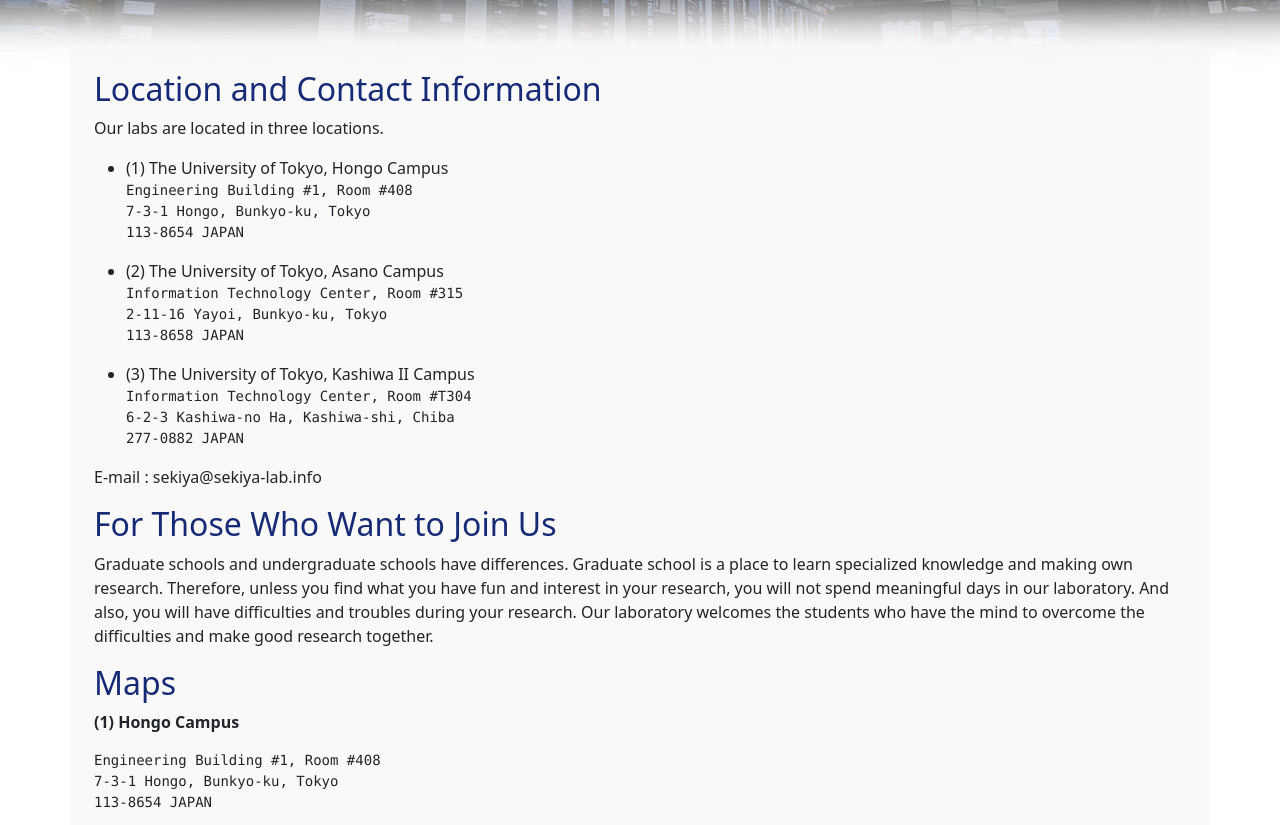
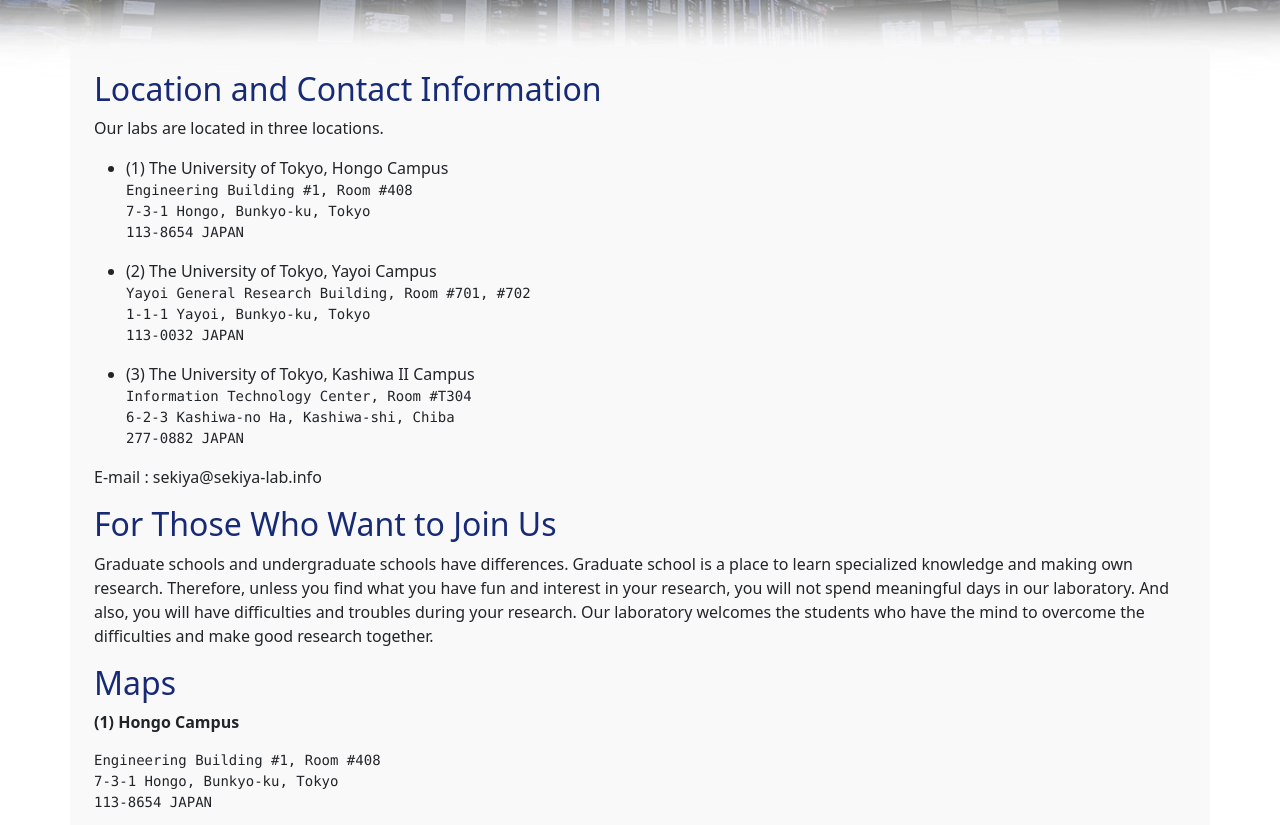
Before and after one commit to sekiya-lab/sekiya-lab.github.io, a Jekyll site: the page built from contacts.md, in a window 1280 px wide and 1400 px high, scrolled down 206 px, cut to the strip 0-825 px from the top of the window. Built offline with Jekyll 4.4.1, drawn with Linux system fonts in a browser that asks for light colours; some of the changed text lies outside the part shown.

Commit message:
Yayoi Campus

````diff
--- a/contacts.md
+++ b/contacts.md
@@ -15,11 +15,11 @@
 113-8654 JAPAN
 ```
 
-- (2) The University of Tokyo, Asano Campus
+- (2) The University of Tokyo, Yayoi Campus
 ```
-Information Technology Center, Room #315
-2-11-16 Yayoi, Bunkyo-ku, Tokyo
-113-8658 JAPAN
+Yayoi General Research Building, Room #701, #702
+1-1-1 Yayoi, Bunkyo-ku, Tokyo
+113-0032 JAPAN
 ```
 
 - (3) The University of Tokyo, Kashiwa II Campus
@@ -48,15 +48,15 @@
 
 <iframe style="border: 0;" src="https://www.google.com/maps/embed?pb=!1m18!1m12!1m3!1d3239.477891928723!2d139.75782275203716!3d35.71446378008916!2m3!1f0!2f0!3f0!3m2!1i1024!2i768!4f13.1!3m3!1m2!1s0x60188c310a6ec273%3A0x3c6dd1d509bece68!2z44CSMTEzLTAwMzMg5p2x5Lqs6YO95paH5Lqs5Yy65pys6YO377yX5LiB55uu77yTIOW3pTHlj7fppKg!5e0!3m2!1sja!2sjp!4v1621233788635!5m2!1sja!2sjp" width="600" height="450" allowfullscreen="allowfullscreen"></iframe>
 
-**(2) Asano Campus**
+**(2) Yayoi Campus**
 {: .mt-3 }
 ```
-Information Technology Center, Room #315
-2-11-16 Yayoi, Bunkyo-ku, Tokyo
-113-8658 JAPAN
+Yayoi General Research Building, Room #701, #702
+1-1-1 Yayoi, Bunkyo-ku, Tokyo
+113-0032 JAPAN
 ```
 
-<iframe style="border: 0;" src="https://www.google.com/maps/embed?pb=!1m18!1m12!1m3!1d3239.43424786638!2d139.76223505174596!3d35.715537435598186!2m3!1f0!2f0!3f0!3m2!1i1024!2i768!4f13.1!3m3!1m2!1s0x60188c2e45c78e23%3A0x3282f9bad17089e!2z5p2x5Lqs5aSn5a2m5oOF5aCx5Z-655uk44K744Oz44K_44O8!5e0!3m2!1sja!2sjp!4v1669455591847!5m2!1sja!2sjp" width="600" height="450" allowfullscreen="allowfullscreen"></iframe>
+<iframe src="https://www.google.com/maps/embed?pb=!1m18!1m12!1m3!1d3239.424265521408!2d139.7605328!3d35.715783!2m3!1f0!2f0!3f0!3m2!1i1024!2i768!4f13.1!3m3!1m2!1s0x60188c3188bbb81f%3A0xce6df915089abd8a!2z44CSMTEzLTAwMzIg5p2x5Lqs6YO95paH5Lqs5Yy65byl55Sf77yR5LiB55uu77yRIOe3j-WQiOeglOeptuajnw!5e0!3m2!1sja!2sjp!4v1790002366218!5m2!1sja!2sjp" width="600" height="450" style="border:0;" allowfullscreen="" loading="lazy" referrerpolicy="strict-origin-when-cross-origin"></iframe>
 
 **(3) Kashiwa II Campus**
 {: .mt-3 }
````
